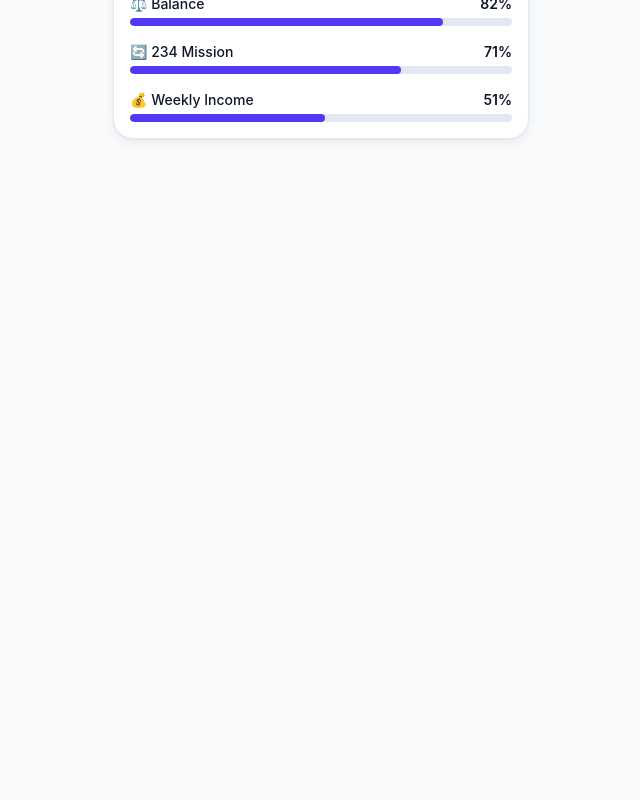
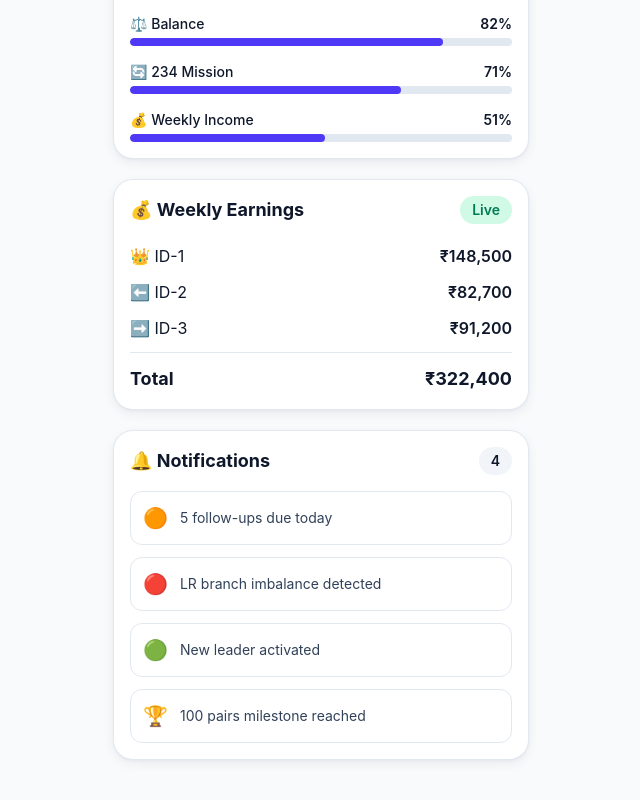
Before and after one commit to ctmgb/ctm-growthboard, a Next.js app: page / in a window 1280 px wide. Shown: the part 1544-2344 px from the top of the page, without its empty margins (319-959 px from the left). Before the commit the page ends 1779 px from the top, so only its background shows below. Built offline with nearby package versions, Linux system fonts and the light colour scheme.

Commit message:
Milestone v0.2 - Premium Home Command Center complete

```diff
--- a/app/page.tsx
+++ b/app/page.tsx
@@ -6,11 +6,13 @@ import BottomNav from "@/components/layout/BottomNav";
 import FloatingButton from "@/components/layout/FloatingButton";
 
 import AICoach from "@/components/dashboard/AICoach";
+import TaskList from "@/components/dashboard/TaskList";
 import ProgressCard from "@/components/dashboard/ProgressCard";
 import PoleCard from "@/components/dashboard/PoleCard";
 import MissionCard from "@/components/dashboard/MissionCard";
-import TaskList from "@/components/dashboard/TaskList";
 import ExecutiveScore from "@/components/dashboard/ExecutiveScore";
+import WeeklyIncomeCard from "@/components/dashboard/WeeklyIncomeCard";
+import NotificationsCard from "@/components/dashboard/NotificationsCard";
 
 export default function Home() {
   return (
@@ -18,7 +20,7 @@ export default function Home() {
       <Header />
 
       <PageContainer>
-        <div className="space-y-4">
+        <div className="space-y-5">
           <AICoach />
 
           <TaskList />
@@ -30,6 +32,10 @@ export default function Home() {
           <MissionCard />
 
           <ExecutiveScore />
+
+          <WeeklyIncomeCard />
+
+          <NotificationsCard />
         </div>
       </PageContainer>
 
--- /dev/null
+++ b/components/dashboard/NotificationsCard.tsx
@@ -0,0 +1,64 @@
+
+type Notification = {
+  id: number;
+  icon: string;
+  message: string;
+};
+
+type NotificationsCardProps = {
+  notifications?: Notification[];
+};
+
+const defaultNotifications: Notification[] = [
+  {
+    id: 1,
+    icon: "🟠",
+    message: "5 follow-ups due today",
+  },
+  {
+    id: 2,
+    icon: "🔴",
+    message: "LR branch imbalance detected",
+  },
+  {
+    id: 3,
+    icon: "🟢",
+    message: "New leader activated",
+  },
+  {
+    id: 4,
+    icon: "🏆",
+    message: "100 pairs milestone reached",
+  },
+];
+
+export default function NotificationsCard({
+  notifications = defaultNotifications,
+}: NotificationsCardProps) {
+  return (
+    <section className="ctm-card">
+      <div className="flex items-center justify-between">
+        <h3 className="text-lg font-bold">🔔 Notifications</h3>
+
+        <span className="rounded-full bg-slate-100 px-3 py-1 text-sm font-semibold">
+          {notifications.length}
+        </span>
+      </div>
+
+      <div className="mt-4 space-y-3">
+        {notifications.map((item) => (
+          <div
+            key={item.id}
+            className="flex items-center gap-3 rounded-xl border border-slate-200 p-3"
+          >
+            <span className="text-xl">{item.icon}</span>
+
+            <span className="text-sm text-slate-700">
+              {item.message}
+            </span>
+          </div>
+        ))}
+      </div>
+    </section>
+  );
+}
--- /dev/null
+++ b/components/dashboard/WeeklyIncomeCard.tsx
@@ -0,0 +1,55 @@
+
+type WeeklyIncomeCardProps = {
+  id1?: number;
+  id2?: number;
+  id3?: number;
+};
+
+export default function WeeklyIncomeCard({
+  id1 = 148500,
+  id2 = 82700,
+  id3 = 91200,
+}: WeeklyIncomeCardProps) {
+  const total = id1 + id2 + id3;
+
+  return (
+    <section className="ctm-card">
+      <div className="flex items-center justify-between">
+        <h3 className="text-lg font-bold">💰 Weekly Earnings</h3>
+        <span className="rounded-full bg-emerald-100 px-3 py-1 text-sm font-semibold text-emerald-700">
+          Live
+        </span>
+      </div>
+
+      <div className="mt-5 space-y-3">
+        <div className="flex justify-between">
+          <span>👑 ID-1</span>
+          <span className="font-semibold">
+            ₹{id1.toLocaleString()}
+          </span>
+        </div>
+
+        <div className="flex justify-between">
+          <span>⬅️ ID-2</span>
+          <span className="font-semibold">
+            ₹{id2.toLocaleString()}
+          </span>
+        </div>
+
+        <div className="flex justify-between">
+          <span>➡️ ID-3</span>
+          <span className="font-semibold">
+            ₹{id3.toLocaleString()}
+          </span>
+        </div>
+
+        <hr className="border-slate-200" />
+
+        <div className="flex justify-between text-lg font-bold">
+          <span>Total</span>
+          <span>₹{total.toLocaleString()}</span>
+        </div>
+      </div>
+    </section>
+  );
+}
```
